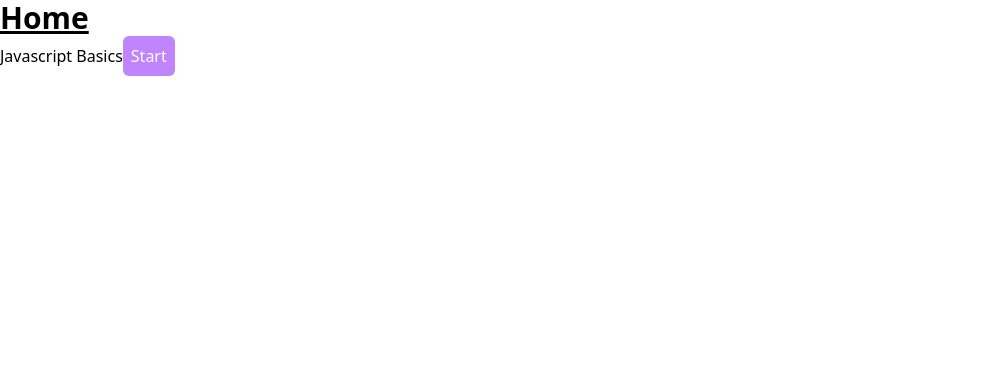
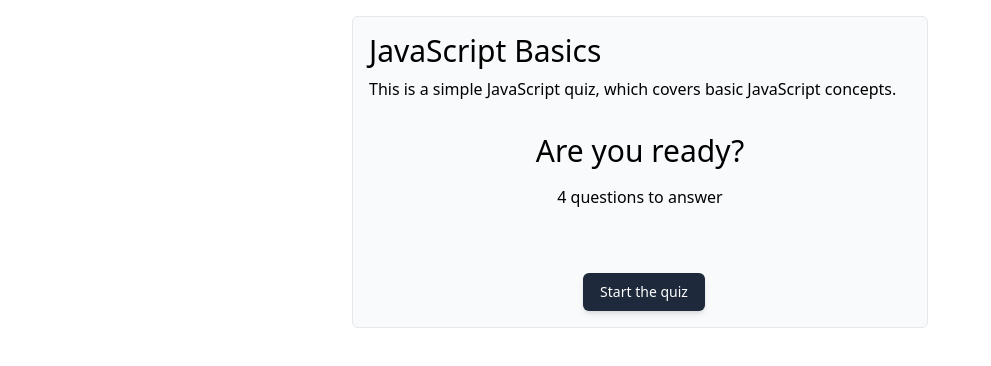
Before and after one commit to proverbed/quiz-app, a React (Vite) app: page / in a window 1280 px wide. Shown: the top 366 px of the page, without its empty margins (0-991 px from the left). Built offline with nearby package versions, Linux system fonts and the light colour scheme.

Commit message:
Clean up home page and some code clean up

```diff
--- a/src/pages/Home.tsx
+++ b/src/pages/Home.tsx
@@ -1,22 +1,43 @@
-import { Link } from "react-router-dom"
+import { Link } from "react-router-dom";
 
 const Home = () => {
   return (
     <>
-    <h1 className="text-3xl font-bold underline">Home</h1>
+      <div className="container mx-auto">
+        <div>
+          <div className="flex items-center justify-center flex-col md:m-4 m-2">
+            <div className="">
+              <div className="rounded-md md:w-128 lg:w-144 w-full bg-gray-50 p-4 border">
+                <div>
+                  <h1 className="md:text-3xl text-2xl pb-2">
+                    JavaScript Basics
+                  </h1>
+                  <p className="md:pb-4 pb-2">
+                    This is a simple JavaScript quiz, which covers basic
+                    JavaScript concepts.
+                  </p>
+                </div>
+                <div className="flex flex-col items-center">
+                  <h1 className="md:text-3xl text-2xl py-4">Are you ready?</h1>
+                  <div className="font-light">4 questions to answer</div>
+                  <div>
+                    <Link to={`/quiz/JavascriptBasics`}>
+                      <button
+                        className="rounded-md bg-slate-800 py-2 px-4 mt-16 border border-transparent text-center text-sm text-white transition-all shadow-md hover:shadow-lg focus:bg-slate-700 focus:shadow-none active:bg-slate-700 hover:bg-slate-700 active:shadow-none disabled:pointer-events-none disabled:opacity-50 disabled:shadow-none ml-2"
+                        type="button"
+                      >
+                        <div>Start the quiz</div>
+                      </button>
+                    </Link>
+                  </div>
+                </div>
+              </div>
+            </div>
+          </div>
+        </div>
+      </div>
+    </>
+  );
+};
 
-    <div>
-      Javascript Basics
-
-      <Link to={`/quiz/test`}>
-        <button type="button" className="bg-purple-400 rounded-md hover:bg-purple-500 p-2 text-white">
-          Start
-        </button>
-      </Link>
-    </div>
-
-    </>
-  )
-}
-
-export default Home
+export default Home;
--- a/src/pages/Quiz.tsx
+++ b/src/pages/QuizComponent.tsx
@@ -5,175 +5,8 @@ import { GrPrevious, GrNext } from "react-icons/gr";
 import ProgressBar from "../components/ProgressBar";
 import { RxCross2 } from "react-icons/rx";
 import { FaCheck } from "react-icons/fa6";
-
-interface Info {
-  name: string;
-}
-
-interface Answer {
-  answer: string;
-  correct: boolean;
-  selected: boolean;
-}
-
-interface Quiz {
-  question: string;
-  answer: Answer[];
-}
-
-interface QuizMap {
-  [quizName: string]: {
-    info: Info;
-    quiz: Quiz[];
-  };
-}
-
-interface QuizAnsweredMap {
-  [questionIndex: number]: boolean;
-}
-
-const data: QuizMap = {
-  test: {
-    info: {
-      name: "JavaScript Basics",
-    },
-    quiz: [
-      {
-        question: "How to declare a variable in JavaScript?",
-        answer: [
-          {
-            answer: "Using dec",
-            correct: false,
-            selected: false,
-          },
-          {
-            answer: "Using declare",
-            correct: false,
-            selected: false,
-          },
-          {
-            answer: "Using var",
-            correct: true,
-            selected: false,
-          },
-          {
-            answer: "Using variable",
-            correct: false,
-            selected: false,
-          },
-        ],
-      },
-      {
-        question: "What does the following code log?",
-        answer: [
-          {
-            answer: "20",
-            correct: true,
-            selected: false,
-          },
-          {
-            answer: "x10",
-            correct: false,
-            selected: false,
-          },
-          {
-            answer: "'x10'",
-            correct: false,
-            selected: false,
-          },
-          {
-            answer: "1010",
-            correct: false,
-            selected: false,
-          },
-        ],
-      },
-      {
-        question: "Which of the following definitions best describes a string?",
-        answer: [
-          {
-            answer: "A sequence of digits",
-
-            correct: false,
-            selected: false,
-          },
-          {
-            answer: "A sequence of emoticons",
-            correct: false,
-            selected: false,
-          },
-          {
-            answer: "A sequence of Boolean values",
-            correct: false,
-            selected: false,
-          },
-          {
-            answer: "A sequence of textual characters",
-            correct: true,
-            selected: false,
-          },
-        ],
-      },
-      {
-        question: "Which of the following values denotes a string?",
-        answer: [
-          {
-            answer: "\\'Hello\\'",
-            correct: false,
-            selected: false,
-          },
-          {
-            answer: '\\"Hello\\"',
-            correct: false,
-            selected: false,
-          },
-          {
-            answer: "Both of the above",
-            correct: true,
-            selected: false,
-          },
-          {
-            answer: "None of the above",
-            correct: false,
-            selected: false,
-          },
-        ],
-      },
-    ],
-  },
-  another: {
-    info: {
-      name: "Another JavaScript Basics",
-    },
-    quiz: [
-      {
-        question: "Which of the following values denotes a string?",
-        answer: [
-          {
-            answer: "\\'Hello\\'",
-            correct: false,
-            selected: false,
-          },
-          {
-            answer: '\\"Hello\\"',
-            correct: false,
-            selected: false,
-          },
-          {
-            answer: "Both of the above",
-            correct: false,
-            selected: false,
-          },
-          {
-            answer: "None of the above",
-            correct: true,
-            selected: false,
-          },
-        ],
-      },
-    ],
-  },
-};
+import Quiz, { Answer, QuizAnsweredMap } from "../store/Types";
+import { store as data } from "../store/store.ts";
 
 const rankList: {
   [questionIndex: string]: { rank: string; description: string };
@@ -209,7 +42,7 @@ enum Status {
   Review,
 }
 
-const Quiz = () => {
+const QuizComponent = () => {
   const [numberOfCorrectQuestions, setNumberOfCorrectQuestions] = useState(0);
   const [status, setStatus] = useState<Status>(Status.InProgress);
   const [quizData, setQuizData] = useState<Quiz[]>([]);
@@ -458,7 +291,7 @@ const Quiz = () => {
         <div className={status === Status.Complete ? "block" : "hidden"}>
           <div className="h-full w-full">
             <div className="flex w-full items-center flex-col ">
-              <h1 className="text-gray-600">Score</h1>
+              <h1 className="text-gray-600 font-light">Score</h1>
               <h4 className="text-5xl ">
                 {(numberOfCorrectQuestions / quizData.length) * 100} %
               </h4>
@@ -467,14 +300,16 @@ const Quiz = () => {
             <div className="grid grid-rows-2 md:grid-cols-2 mt-10">
               <div className="">
                 <div>
-                  <h1 className="pb-2 text-gray-600">Rank</h1>
+                  <h1 className="pb-2 text-gray-600 font-light">Rank</h1>
                   <h4 className="text-3xl pb-2">{rankList[rank].rank}</h4>
                   <p className="w-3/4 pb-10">{rankList[rank].description}</p>
                 </div>
               </div>
               <div className="">
                 <div>
-                  <h1 className="pb-4 text-gray-600">Overview Results</h1>
+                  <h1 className="pb-4 text-gray-600 font-light">
+                    Overview Results
+                  </h1>
 
                   <table className="table-fixed w-3/4 rounded-md border border-gray-400">
                     <tbody className="  ">
@@ -510,4 +345,4 @@ const Quiz = () => {
   );
 };
 
-export default Quiz;
+export default QuizComponent;
--- /dev/null
+++ b/src/store/Types.ts
@@ -0,0 +1,27 @@
+export interface Info {
+    name: string;
+  }
+
+  export interface Answer {
+    answer: string;
+    correct: boolean;
+    selected: boolean;
+  }
+
+  export interface Quiz {
+    question: string;
+    answer: Answer[];
+  }
+
+  export interface QuizMap {
+    [quizName: string]: {
+      info: Info;
+      quiz: Quiz[];
+    };
+  }
+
+  export interface QuizAnsweredMap {
+    [questionIndex: number]: boolean;
+  }
+
+export default Quiz;
--- /dev/null
+++ b/src/store/store.ts
@@ -0,0 +1,146 @@
+import { QuizMap } from "./Types";
+
+export const store: QuizMap = {
+    JavascriptBasics: {
+      info: {
+        name: "JavaScript Basics",
+      },
+      quiz: [
+        {
+          question: "How to declare a variable in JavaScript?",
+          answer: [
+            {
+              answer: "Using dec",
+              correct: false,
+              selected: false,
+            },
+            {
+              answer: "Using declare",
+              correct: false,
+              selected: false,
+            },
+            {
+              answer: "Using var",
+              correct: true,
+              selected: false,
+            },
+            {
+              answer: "Using variable",
+              correct: false,
+              selected: false,
+            },
+          ],
+        },
+        {
+          question: "What does the second argument of prompt() do?",
+          answer: [
+            {
+              answer: "It makes the function call synchronous.",
+              correct: false,
+              selected: false,
+            },
+            {
+              answer: "It specifies the return value of the prompt.",
+              correct: false,
+              selected: false,
+            },
+            {
+              answer: "It specifies the style of the prompt to display.",
+              correct: false,
+              selected: false,
+            },
+            {
+              answer: "It specifies the initial value of the input field shown inside the prompt dialog.",
+              correct: true,
+              selected: false,
+            },
+          ],
+        },
+        {
+          question: "Which of the following definitions best describes a string?",
+          answer: [
+            {
+              answer: "A sequence of digits",
+
+              correct: false,
+              selected: false,
+            },
+            {
+              answer: "A sequence of emoticons",
+              correct: false,
+              selected: false,
+            },
+            {
+              answer: "A sequence of Boolean values",
+              correct: false,
+              selected: false,
+            },
+            {
+              answer: "A sequence of textual characters",
+              correct: true,
+              selected: false,
+            },
+          ],
+        },
+        {
+          question: "Which of the following values denotes a string?",
+          answer: [
+            {
+              answer: "'Hello'",
+              correct: false,
+              selected: false,
+            },
+            {
+              answer: '"Hello"',
+              correct: false,
+              selected: false,
+            },
+            {
+              answer: "Both of the above",
+              correct: true,
+              selected: false,
+            },
+            {
+              answer: "None of the above",
+              correct: false,
+              selected: false,
+            },
+          ],
+        },
+      ],
+    },
+    another: {
+      info: {
+        name: "Another JavaScript Basics",
+      },
+      quiz: [
+        {
+          question: "Which of the following values denotes a string?",
+          answer: [
+            {
+              answer: "\\'Hello\\'",
+              correct: false,
+              selected: false,
+            },
+            {
+              answer: '\\"Hello\\"',
+              correct: false,
+              selected: false,
+            },
+            {
+              answer: "Both of the above",
+              correct: false,
+              selected: false,
+            },
+            {
+              answer: "None of the above",
+              correct: true,
+              selected: false,
+            },
+          ],
+        },
+      ],
+    },
+  };
+
+  export default store;
--- a/tailwind.config.js
+++ b/tailwind.config.js
@@ -1,11 +1,13 @@
 /** @type {import('tailwindcss').Config} */
 export default {
-    content: [
-        "./index.html",
-        "./src/**/*.{js,ts,jsx,tsx}",
-    ],
-    theme: {
-        extend: {},
+  content: ["./index.html", "./src/**/*.{js,ts,jsx,tsx}"],
+  theme: {
+    extend: {
+      spacing: {
+        128: "32rem",
+        144: "36rem",
+      },
     },
-    plugins: [],
-}
+  },
+  plugins: [],
+};
```
Also changed, not shown: src/App.tsx (+6 -6 lines).
